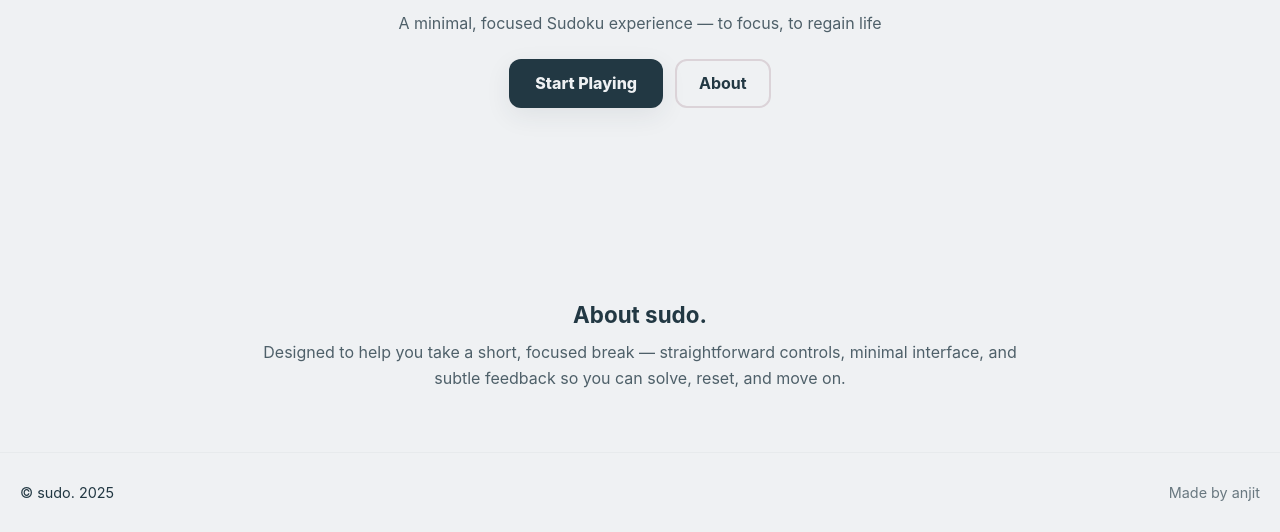
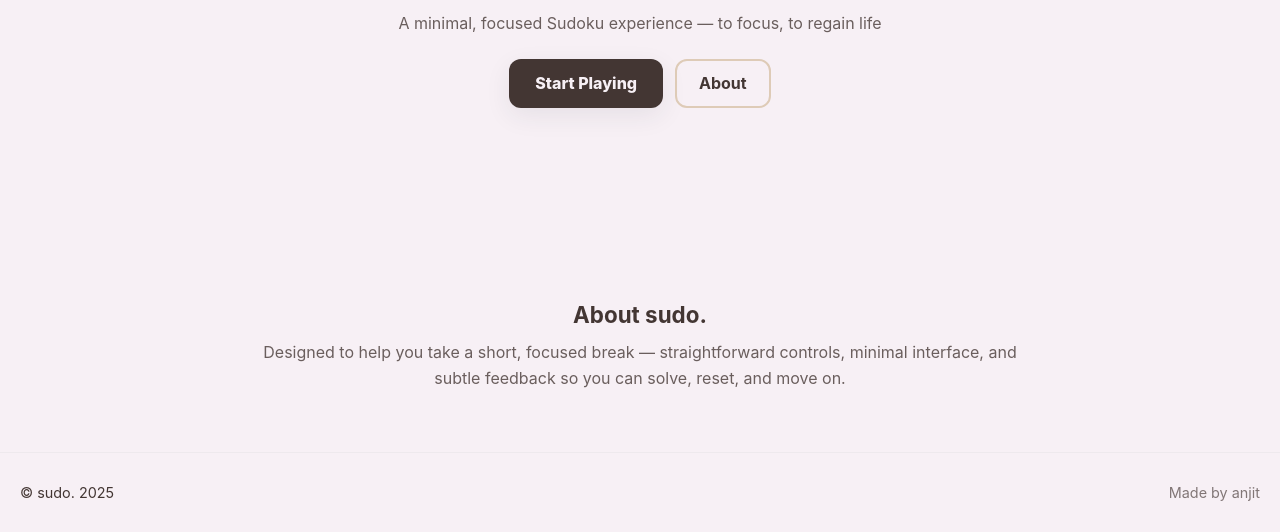
Before and after one commit to anjitdebmajumderece28-byte/sudolanding, a plain HTML site: page index.html in a window 1280 px wide. Shown: the part 338-870 px from the top of the page. Drawn offline with Linux system fonts and the light colour scheme.

Commit message:
Update styles.css

```diff
--- a/css/styles.css
+++ b/css/styles.css
@@ -5,9 +5,9 @@
 */
 
 :root{
-  --dark: #223843;
-  --light: #EFF1F3;
-  --muted: #DBD3D8;
+  --dark: #433633;
+  --light: #F7F0F5;
+  --muted: #DECBB7;
   --radius: 12px;
   --max-width: 1100px;
 }
```
